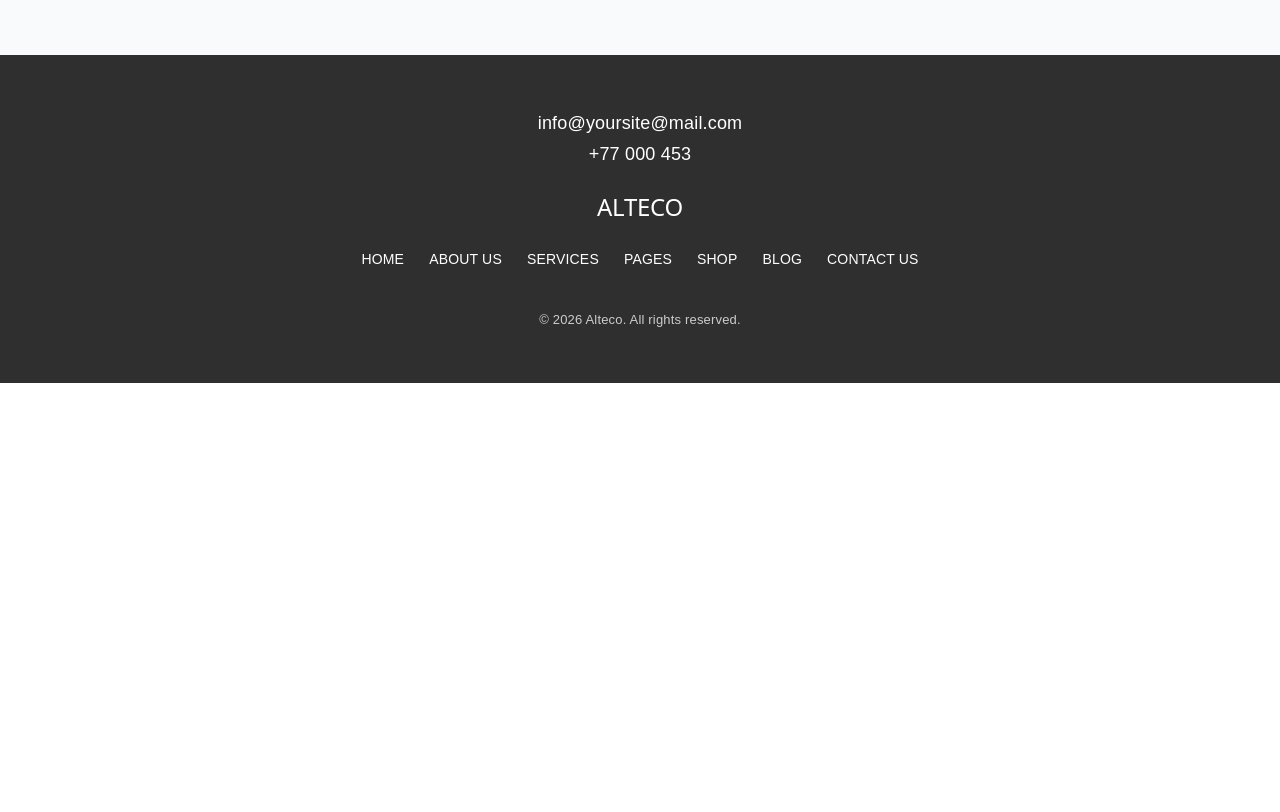
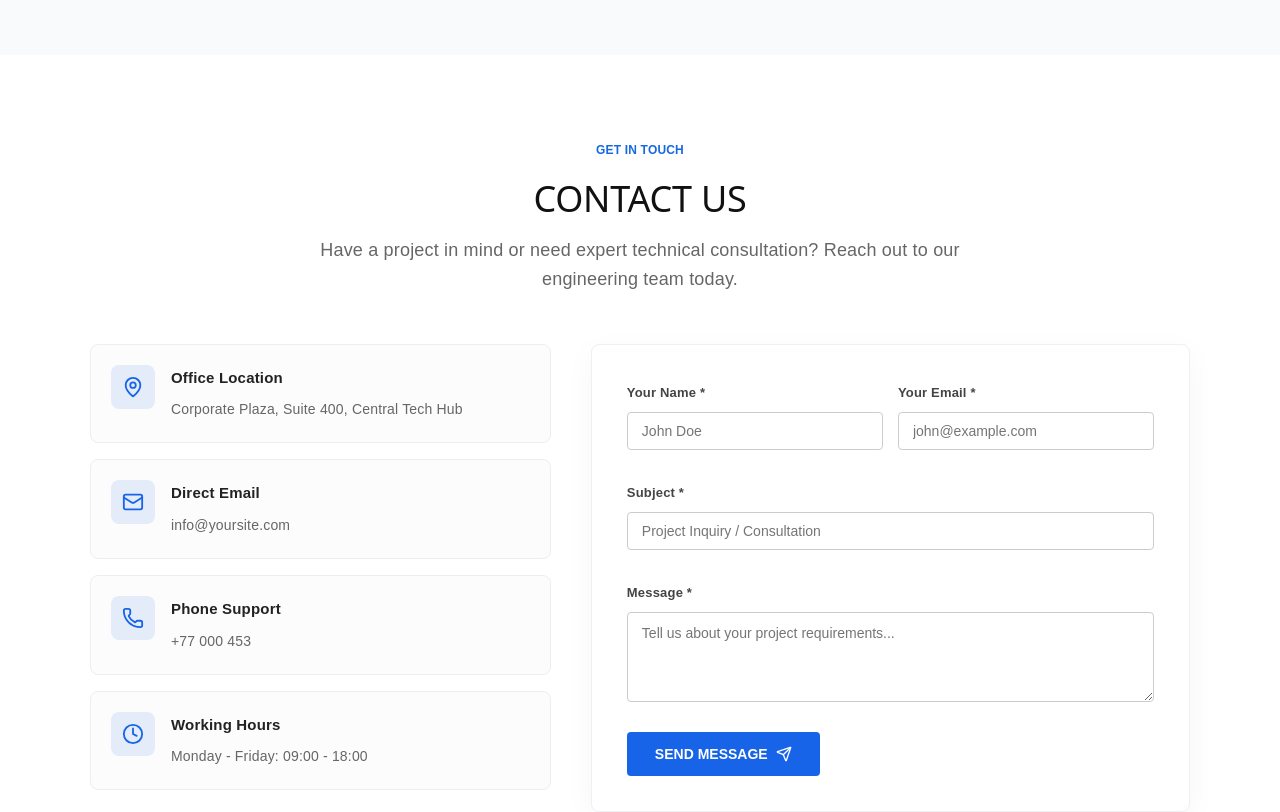
Before and after one commit to Marwanstanekzai/alteco-website, a React (Vite) app: page / in a window 1280 px wide. Shown: the part 3440-4252 px from the top of the page. Before the commit the page ends 3823 px from the top, so only its background shows below. Built offline with nearby package versions, Linux system fonts and the light colour scheme.

Commit message:
Integrate ContactSection into main layout and smooth scroll navigation

```diff
--- a/src/App.css
+++ b/src/App.css
@@ -887,6 +887,199 @@ img {
 .testimonial-author span {
   font-size: 13px;
   color: #777;
+}
+
+
+/* =========================
+   CONTACT US
+   ========================= */
+
+.contact-section {
+  width: 100%;
+  padding: 80px 5%;
+  background-color: #ffffff;
+}
+
+.contact-header {
+  text-align: center;
+  max-width: 700px;
+  margin: 0 auto 50px;
+}
+
+.contact-header span {
+  color: #1769e0;
+  font-size: 12px;
+  font-weight: bold;
+}
+
+.contact-header h2 {
+  font-size: 36px;
+  margin: 15px 0;
+  color: #111;
+}
+
+.contact-header p {
+  color: #666;
+  line-height: 1.6;
+}
+
+.contact-wrapper {
+  display: grid;
+  grid-template-columns: 1fr 1.3fr;
+  gap: 40px;
+  max-width: 1100px;
+  margin: 0 auto;
+  text-align: left;
+}
+
+.contact-info {
+  display: flex;
+  flex-direction: column;
+  gap: 16px;
+}
+
+.info-card {
+  display: flex;
+  align-items: flex-start;
+  gap: 16px;
+  padding: 20px;
+  background-color: #fcfcfc;
+  border: 1px solid #eee;
+  border-radius: 8px;
+  transition: transform 0.2s ease, border-color 0.2s ease;
+}
+
+.info-card:hover {
+  transform: translateX(4px);
+  border-color: #1764e8;
+}
+
+.info-icon {
+  width: 44px;
+  height: 44px;
+  border-radius: 8px;
+  background-color: rgba(23, 100, 232, 0.1);
+  color: #1764e8;
+  display: flex;
+  align-items: center;
+  justify-content: center;
+  flex-shrink: 0;
+}
+
+.info-card h4 {
+  margin: 0 0 5px;
+  font-size: 15px;
+  color: #222;
+}
+
+.info-card p,
+.info-card a {
+  margin: 0;
+  font-size: 14px;
+  color: #666;
+  text-decoration: none;
+}
+
+.info-card a:hover {
+  color: #1764e8;
+}
+
+.contact-form-container {
+  background-color: #ffffff;
+  border: 1px solid #eef0f4;
+  border-radius: 8px;
+  padding: 35px;
+  box-shadow: 0 8px 30px rgba(0, 0, 0, 0.04);
+}
+
+.contact-form {
+  display: flex;
+  flex-direction: column;
+  gap: 15px;
+}
+
+.form-row {
+  display: grid;
+  grid-template-columns: 1fr 1fr;
+  gap: 15px;
+}
+
+.contact-form textarea {
+  padding: 12px 14px;
+  border: 1px solid #ccc;
+  border-radius: 4px;
+  font-size: 14px;
+  outline: none;
+  font-family: inherit;
+  resize: vertical;
+  transition: border-color 0.2s ease;
+}
+
+.contact-form textarea:focus {
+  border-color: #1764e8;
+}
+
+.input-error {
+  border-color: #dc2626 !important;
+}
+
+.field-error {
+  color: #dc2626;
+  font-size: 12px;
+  margin-top: 4px;
+}
+
+.contact-submit-btn {
+  background-color: #1764e8;
+  color: white;
+  border: none;
+  padding: 14px 28px;
+  font-weight: bold;
+  font-size: 14px;
+  cursor: pointer;
+  border-radius: 4px;
+  display: inline-flex;
+  align-items: center;
+  justify-content: center;
+  gap: 8px;
+  transition: background-color 0.2s ease, transform 0.2s ease;
+  align-self: flex-start;
+}
+
+.contact-submit-btn:hover:not(:disabled) {
+  background-color: #0e4fba;
+  transform: translateY(-2px);
+}
+
+.contact-submit-btn:disabled {
+  opacity: 0.7;
+  cursor: not-allowed;
+}
+
+.contact-success-card {
+  text-align: center;
+  padding: 40px 20px;
+  display: flex;
+  flex-direction: column;
+  align-items: center;
+}
+
+.success-icon {
+  color: #16a34a;
+  margin-bottom: 15px;
+}
+
+.contact-success-card h3 {
+  margin: 0 0 10px;
+  font-size: 22px;
+  color: #111;
+}
+
+.contact-success-card p {
+  color: #666;
+  line-height: 1.6;
+  margin-bottom: 25px;
+  max-width: 420px;
 }
 
 
@@ -1440,6 +1633,28 @@ img {
 
 
   /* -------------------------
+     CONTACT
+     ------------------------- */
+
+  .contact-section {
+    padding: 60px 20px;
+  }
+
+  .contact-wrapper {
+    grid-template-columns: 1fr;
+    gap: 30px;
+  }
+
+  .form-row {
+    grid-template-columns: 1fr;
+  }
+
+  .contact-form-container {
+    padding: 25px 20px;
+  }
+
+
+  /* -------------------------
      FOOTER
      ------------------------- */
 
--- a/src/App.jsx
+++ b/src/App.jsx
@@ -6,6 +6,7 @@ import OffersSection from './components/OffersSection'
 import AboutSection from './components/AboutSection'
 import ServicesSection from './components/ServicesSection'
 import TestimonialsSection from './components/TestimonialsSection'
+import ContactSection from './components/ContactSection'
 import Footer from './components/Footer'
 
 function App() {
@@ -19,6 +20,7 @@ function App() {
         <AboutSection />
         <ServicesSection />
         <TestimonialsSection />
+        <ContactSection />
       </main>
 
       <Footer />
```
